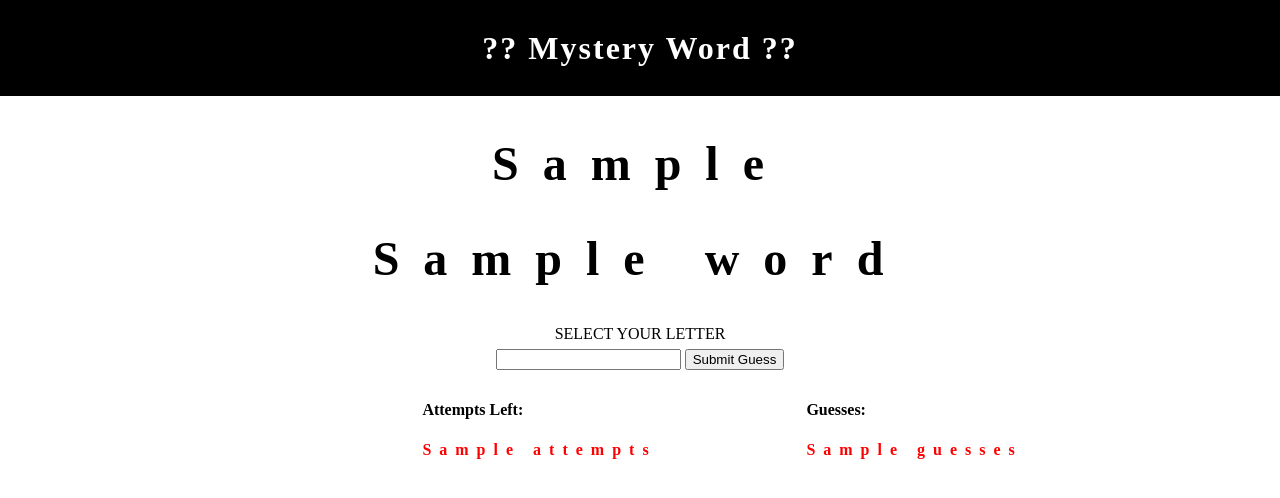
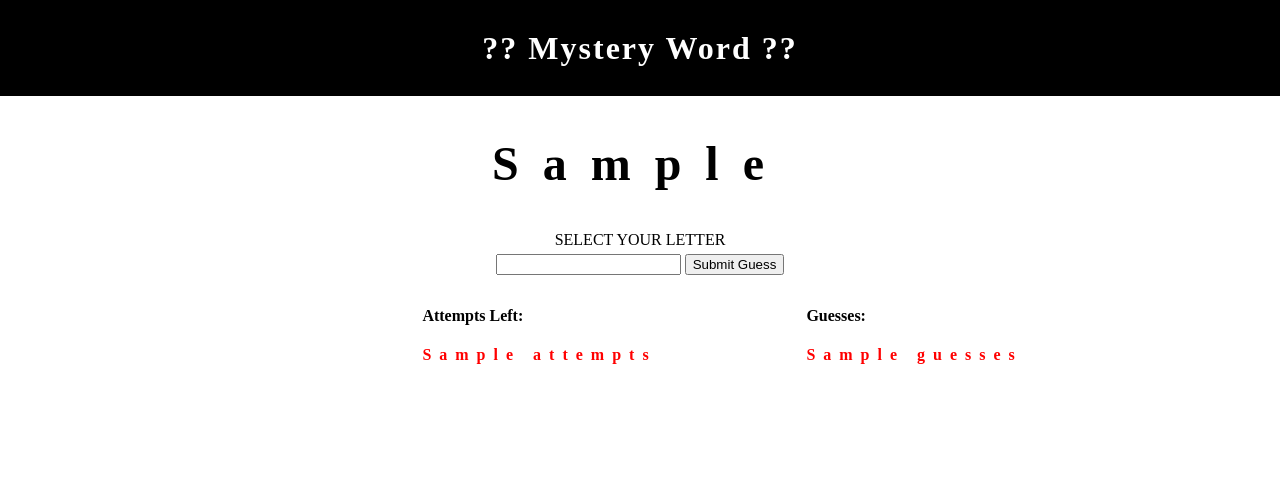
Before and after one commit to geenious/mysteryWord, a Node server app: template views/index.mustache in a window 1280 px wide; the page is wider, and only the part inside the window is pictured. Shown: the top 498 px of that part. Run offline with Node 20, Linux system fonts and the light colour scheme; the template is opened without the code that fills it: most values are stand-ins (such as "Sample title", 1, 10 or a date in 2020); some web fonts are replaced.

Commit message:
removed answer from front page

```diff
--- a/views/index.mustache
+++ b/views/index.mustache
@@ -9,7 +9,6 @@
   <body>
     <h1>?? Mystery Word ??</h1>
     <h2 id="blankWord">{{blankWord}}</h2>
-    <h2 id="word">{{word}}</h2>
     <form action="/" method="post">
       <fieldset>
         <legend>Select your letter</legend>
```
